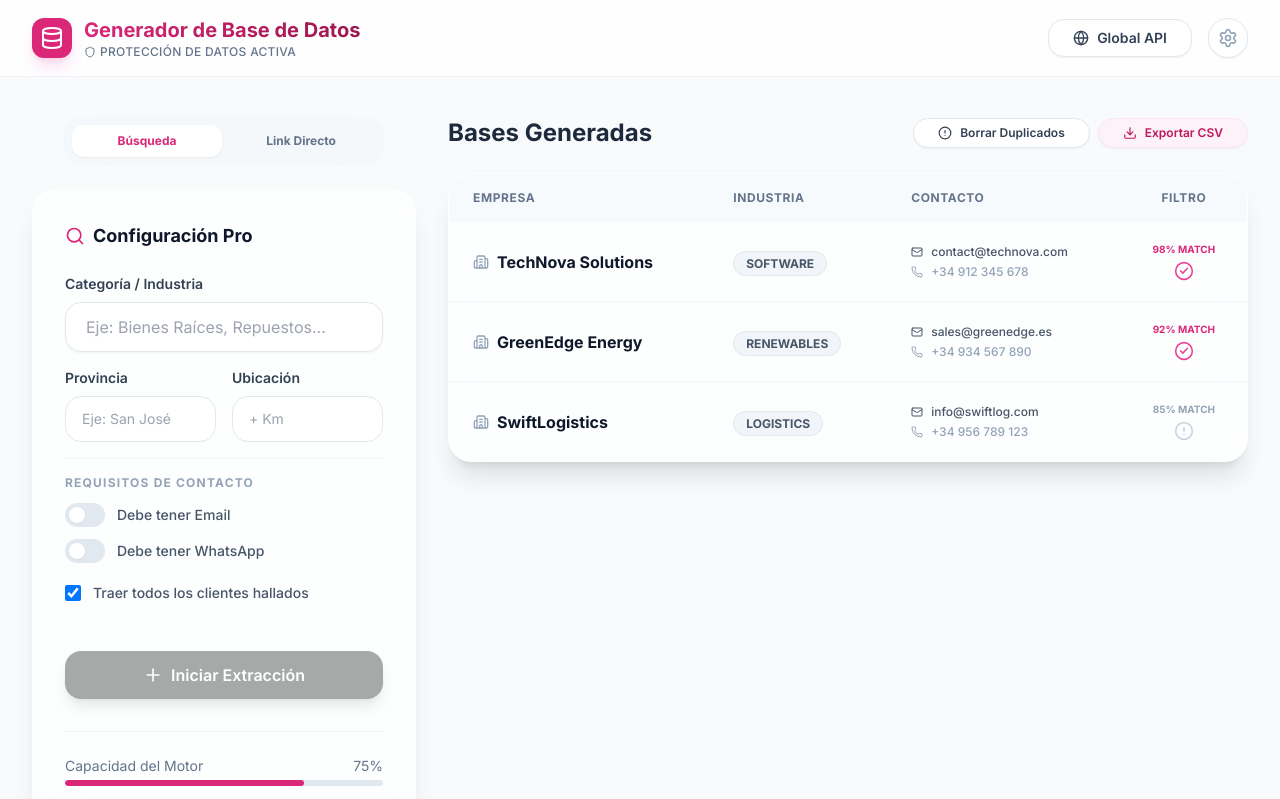
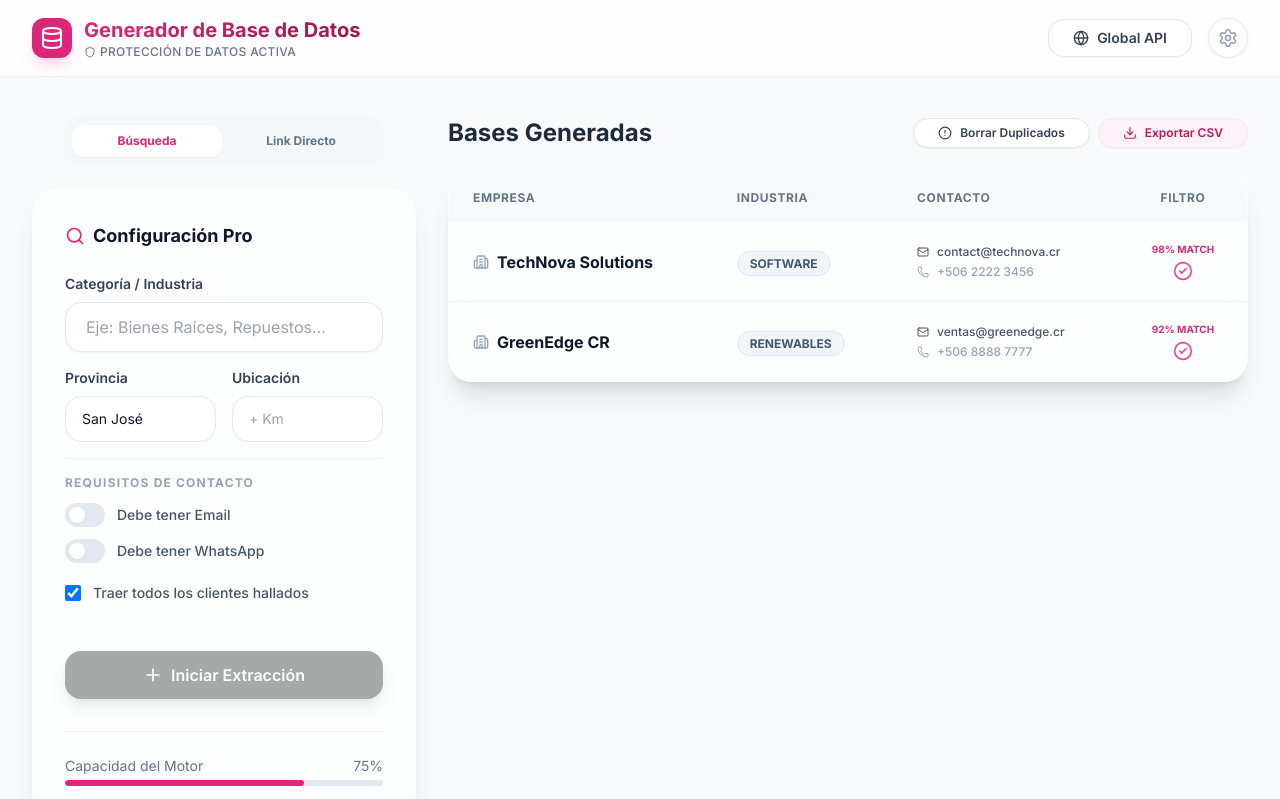
Before and after one commit to omanuelom86-art/database-generator, a React (Vite) app: page / in a window 1280 px wide. Shown: the top 799 px of the page. Built offline with nearby package versions, Linux system fonts and the light colour scheme.

Commit message:
fix: logic crash and localize to CR

```diff
--- a/src/App.tsx
+++ b/src/App.tsx
@@ -17,16 +17,18 @@ import {
 } from 'lucide-react';
 import { motion, AnimatePresence } from 'framer-motion';
 
-// Mock data for initial UI verification
 const MOCK_LEADS = [
-  { id: 1, company: 'TechNova Solutions', industry: 'Software', email: 'contact@technova.com', phone: '+34 912 345 678', confidence: 98, status: 'verified' },
-  { id: 2, company: 'GreenEdge Energy', industry: 'Renewables', email: 'sales@greenedge.es', phone: '+34 934 567 890', confidence: 92, status: 'verified' },
-  { id: 3, company: 'SwiftLogistics', industry: 'Logistics', email: 'info@swiftlog.com', phone: '+34 956 789 123', confidence: 85, status: 'pending' },
+  { id: 1, company: 'TechNova Solutions', industry: 'Software', email: 'contact@technova.cr', phone: '+506 2222 3456', confidence: 98, status: 'verified' },
+  { id: 2, company: 'GreenEdge CR', industry: 'Renewables', email: 'ventas@greenedge.cr', phone: '+506 8888 7777', confidence: 92, status: 'verified' },
+];
+
+const COSTA_RICA_PROVINCES = [
+  'San José', 'Alajuela', 'Cartago', 'Heredia', 'Guanacaste', 'Puntarenas', 'Limón'
 ];
 
 const SUGGESTED_PLATFORMS = [
   { name: 'Google Maps', url: 'https://www.google.com/maps', icon: Globe },
-  { name: 'Mercado Libre', url: 'https://www.mercadolibre.com', icon: Building2 },
+  { name: 'Mercado Libre', url: 'https://www.mercadolibre.com.cr', icon: Building2 },
   { name: 'Facebook', url: 'https://www.facebook.com', icon: Globe },
   { name: 'CR Autos', url: 'https://www.crautos.com', icon: Building2 },
 ];
@@ -35,7 +37,7 @@ function App() {
   const [activeMode, setActiveMode] = useState<'search' | 'direct'>('search');
   const [query, setQuery] = useState('');
   const [location, setLocation] = useState('');
-  const [province, setProvince] = useState('');
+  const [province, setProvince] = useState('San José');
   const [targetUrl, setTargetUrl] = useState('');
   const [filters, setFilters] = useState({
     hasEmail: false,
@@ -46,11 +48,23 @@ function App() {
   const [leads, setLeads] = useState(MOCK_LEADS);
 
   const handleGenerate = () => {
+    if (leads.length > 10) setLeads([]); // Reset if too many for demo
     setIsGenerating(true);
-    // Future integration with n8n webhook
+
+    // Simulation logic to make buttons feel active
     setTimeout(() => {
+      const newLead = {
+        id: Date.now(),
+        company: query || (targetUrl ? new URL(targetUrl).hostname : 'Empresa Local'),
+        industry: query || 'Comercio',
+        email: `contacto@${(query || 'leads').toLowerCase().replace(/\s/g, '')}.cr`,
+        phone: `+506 ${Math.floor(Math.random() * 10000000) + 20000000}`,
+        confidence: Math.floor(Math.random() * 20) + 80,
+        status: Math.random() > 0.5 ? 'verified' : 'pending'
+      };
+      setLeads(prev => [newLead, ...prev]);
       setIsGenerating(false);
-    }, 3000);
+    }, 2000);
   };
 
   const downloadCSV = () => {
@@ -163,13 +177,15 @@ function App() {
                     <div className="grid grid-cols-2 gap-4">
                       <div>
                         <label className="block text-sm font-semibold text-surface-700 mb-2">Provincia</label>
-                        <input
-                          type="text"
-                          placeholder="Eje: San José"
-                          className="w-full px-4 py-3 rounded-2xl border border-surface-200 bg-white focus:outline-none focus:ring-2 focus:ring-primary-500/20 transition-all text-sm"
+                        <select
+                          className="w-full px-4 py-3 rounded-2xl border border-surface-200 bg-white focus:outline-none focus:ring-2 focus:ring-primary-500/20 transition-all text-sm appearance-none cursor-pointer"
                           value={province}
                           onChange={(e) => setProvince(e.target.value)}
-                        />
+                        >
+                          {COSTA_RICA_PROVINCES.map(p => (
+                            <option key={p} value={p}>{p}</option>
+                          ))}
+                        </select>
                       </div>
                       <div>
                         <label className="block text-sm font-semibold text-surface-700 mb-2">Ubicación</label>
@@ -187,15 +203,18 @@ function App() {
                   <div>
                     <label className="block text-sm font-semibold text-surface-700 mb-1.5">Plataformas Sugeridas</label>
                     <div className="flex flex-wrap gap-2 mb-4">
-                      {SUGGESTED_PLATFORMS.map((plat) => (
+                      {SUGGESTED_PLATFORMS.map((plat) => {
+                        const Icon = plat.icon;
+                        return (
                           <button
                             key={plat.name}
                             onClick={() => setTargetUrl(plat.url)}
                             className={`px-3 py-1.5 rounded-xl text-[10px] font-bold border transition-all flex items-center gap-1 ${targetUrl === plat.url ? 'bg-primary-600 text-white border-primary-600' : 'bg-white text-surface-600 border-surface-200 hover:border-primary-300'}`}
                           >
-                          <plat.icon className="w-3 h-3" /> {plat.name}
+                            <Icon className="w-3 h-3" /> {plat.name}
                           </button>
-                      ))}
+                        );
+                      })}
                     </div>
                     <label className="block text-sm font-semibold text-surface-700 mb-2">URL del Sitio</label>
                     <input
```
Lines whose indentation alone changed are shown as unchanged.
